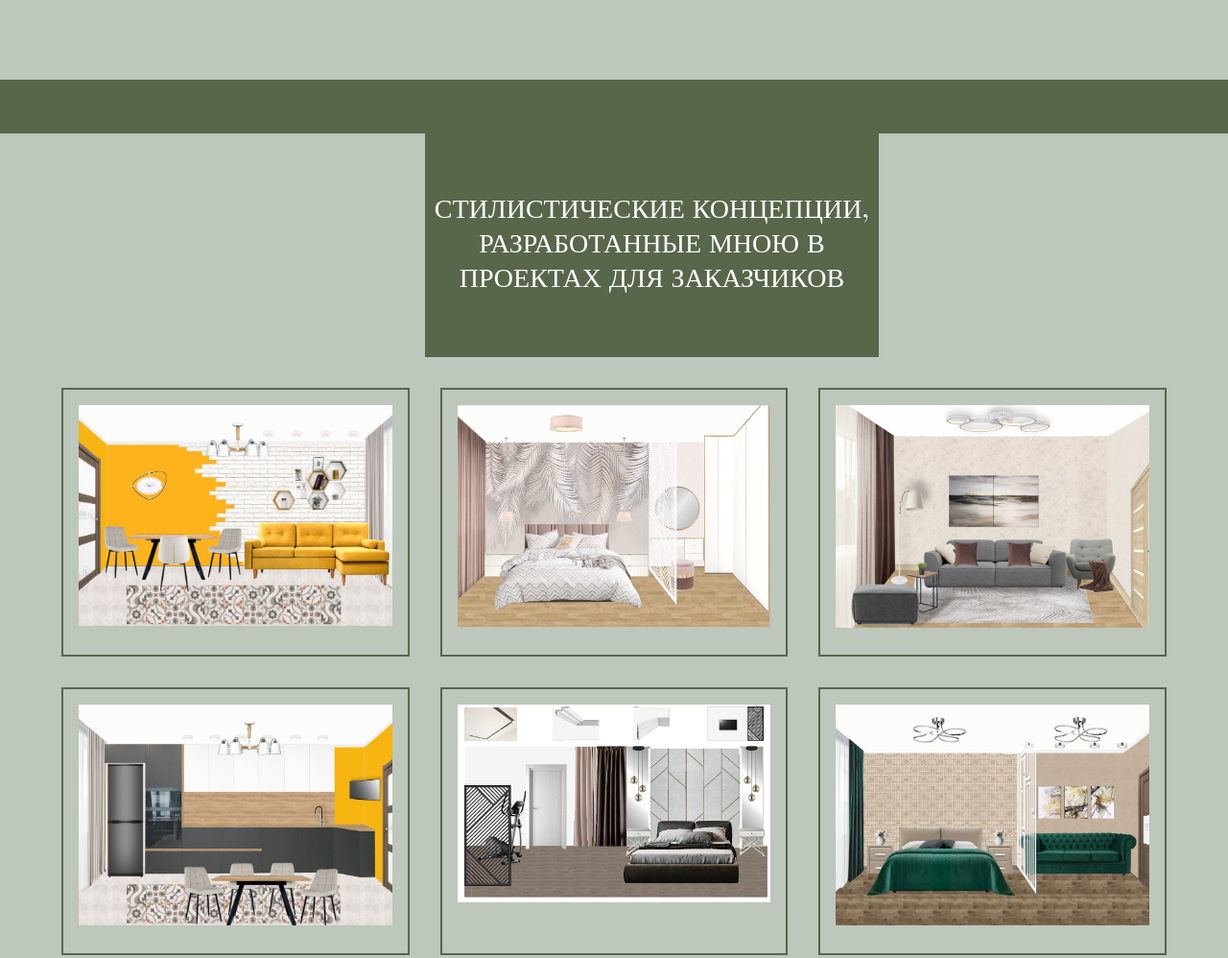
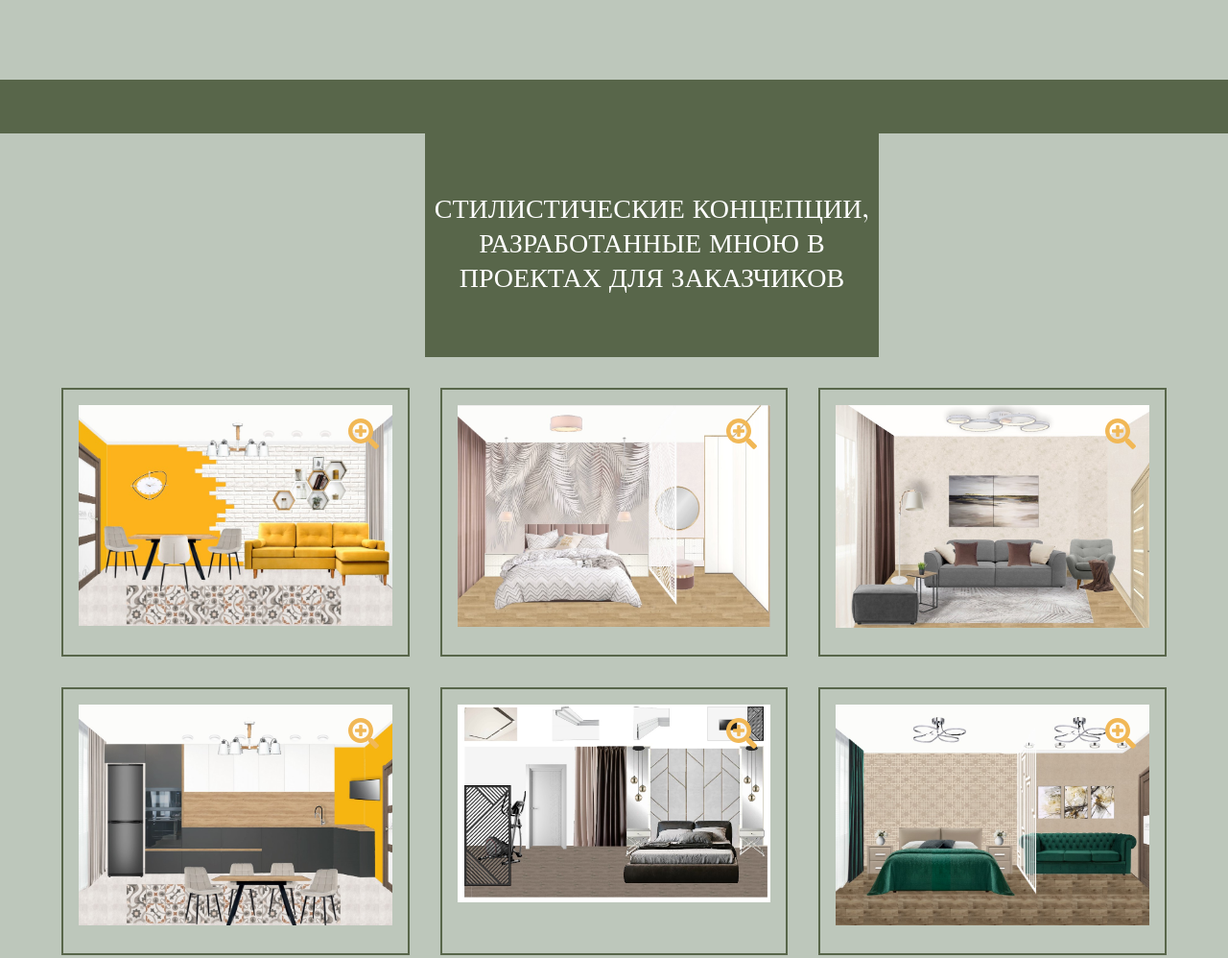
Before and after one commit to JulWisa/VoinDesign, a website built with Parcel: page index.html in a window 1280 px wide. Shown: the part 5220-6218 px from the top of the page at 96% size. Built offline with nearby package versions, Linux system fonts and the light colour scheme; files whose address does not match are found by name.

Commit message:
Add search icon to design boards

```diff
--- a/index.html
+++ b/index.html
@@ -329,7 +329,21 @@
   <div id="design-boards-container" class="project-container gallery">
     <div class="concepts">
       <div></div>
+      <div class="outer">
+        <a href="./img/voin-concept-1.jpg">
+          <div class="search-icon">
+            <i class="fa fa-search-plus" aria-hidden="true"></i>
+          </div>
+        </a>
+      </div>
       <div class="img-to-zoom"><a href="./img/voin-concept-1.jpg"><img src="./img/voin-concept-1.jpg" alt=""/></a></div>
+      <div class="outer">
+        <a href="./img/voin-concept-2.jpg">
+          <div class="search-icon">
+            <i class="fa fa-search-plus" aria-hidden="true"></i>
+          </div>
+        </a>
+      </div>
       <div class="img-to-zoom"><a href="./img/voin-concept-2.jpg"><img src="./img/voin-concept-2.jpg" alt=""/></a></div>
     </div>
 
@@ -337,13 +351,41 @@
       <div class="concepts-title">
         <h3 class="inner-without-offsets">СТИЛИСТИЧЕСКИЕ КОНЦЕПЦИИ, РАЗРАБОТАННЫЕ МНОЮ В ПРОЕКТАХ ДЛЯ ЗАКАЗЧИКОВ</h3>
       </div>
+      <div class="outer">
+        <a href="./img/voin-concept-3.jpg">
+          <div class="search-icon">
+            <i class="fa fa-search-plus" aria-hidden="true"></i>
+          </div>
+        </a>
+      </div>
       <div class="img-to-zoom "><a href="./img/voin-concept-3.jpg"><img src="./img/voin-concept-3.jpg" alt=""/></a></div>
+      <div class="outer">
+        <a href="./img/voin-concept-4.jpg">
+          <div class="search-icon">
+            <i class="fa fa-search-plus" aria-hidden="true"></i>
+          </div>
+        </a>
+      </div>
       <div class="img-to-zoom "><a href="./img/voin-concept-4.jpg"><img src="./img/voin-concept-4.jpg" alt=""/></a></div>
     </div>
 
     <div class="concepts">
       <div></div>
+      <div class="outer">
+        <a href="./img/voin-concept-5.jpg">
+          <div class="search-icon">
+            <i class="fa fa-search-plus" aria-hidden="true"></i>
+          </div>
+        </a>
+      </div>
       <div class="img-to-zoom "><a href="./img/voin-concept-5.jpg"><img src="./img/voin-concept-5.jpg" alt=""/></a></div>
+      <div class="outer">
+        <a href="./img/voin-concept-6.jpg">
+          <div class="search-icon">
+            <i class="fa fa-search-plus" aria-hidden="true"></i>
+          </div>
+        </a>
+      </div>
       <div class="img-to-zoom "><a href="./img/voin-concept-6.jpg"><img src="./img/voin-concept-6.jpg" alt=""/></a></div>
     </div>
   </div>
--- a/js/main.js
+++ b/js/main.js
@@ -1 +1,2 @@
 new SimpleLightbox('.gallery div div a');
+new SimpleLightbox('.gallery div .img-to-zoom a');
--- a/style/styles.less
+++ b/style/styles.less
@@ -391,7 +391,7 @@
   #design-boards-container {
     .concepts {
       display: grid;
-      grid-template-rows: 0.8fr 1fr 1fr;
+      grid-template-rows: 0.8fr 0 1fr 0 1fr;
 
       .concepts-title {
         .dark-green-background;
@@ -412,6 +412,14 @@
 
         margin: @max-offset;
         padding: @max-offset;
+      }
+
+      .search-icon {
+        color: @yellow;
+        position: absolute;
+        top: 1.5em;
+        right: 1.5em;
+        z-index: @mid-z-index;
       }
     }
   }
```
Also changed, not shown: style/styles.css, 1 other file.
